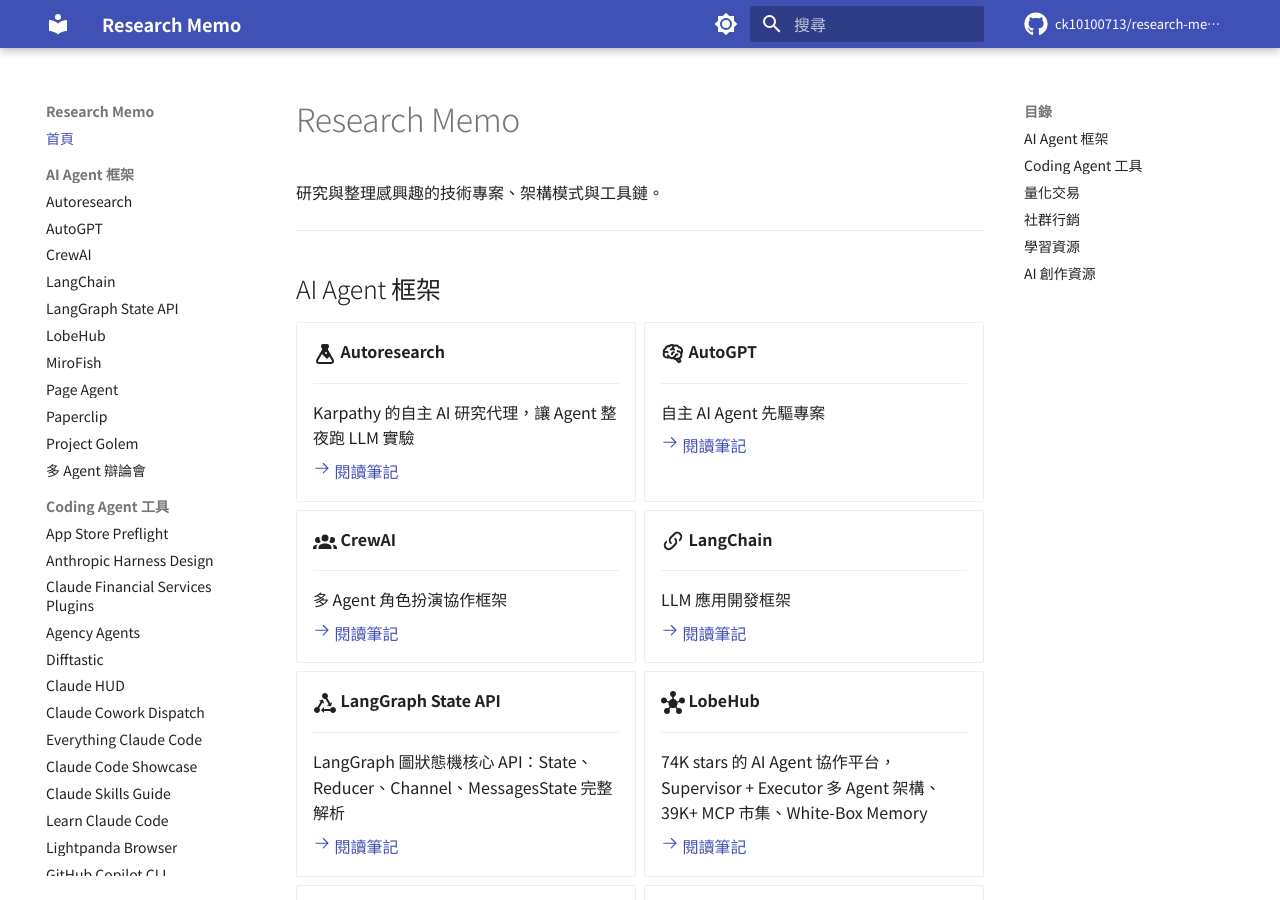
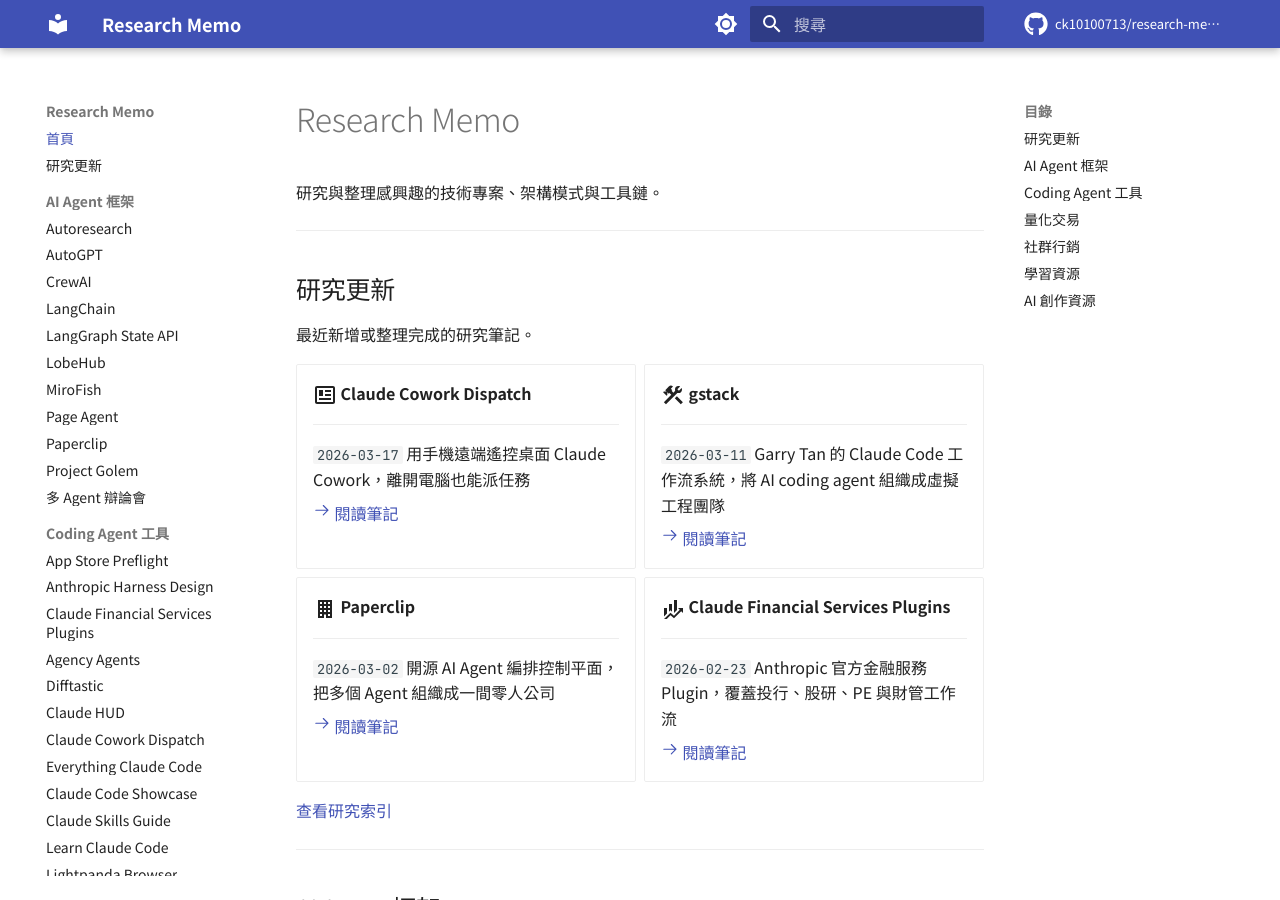
Before and after one commit to ck10100713/research-memo, an MkDocs documentation site: the page built from docs/index.md, in a window 1280 px wide and 900 px high. Built offline with MkDocs 1.6.1 and Material for MkDocs 9.7.7, drawn with Linux system fonts in a browser that asks for light colours; comment, search, counter and statistics services are not loaded.

Commit message:
Add research update index and duplicate-note check

```diff
--- a/docs/index.md
+++ b/docs/index.md
@@ -1,6 +1,50 @@
 # Research Memo
 
 研究與整理感興趣的技術專案、架構模式與工具鏈。
+
+---
+
+## 研究更新
+
+最近新增或整理完成的研究筆記。
+
+<div class="grid cards" markdown>
+
+-   :material-newspaper-variant-outline:{ .lg .middle } **Claude Cowork Dispatch**
+
+    ---
+
+    `2026-03-17` 用手機遠端遙控桌面 Claude Cowork，離開電腦也能派任務
+
+    [:octicons-arrow-right-24: 閱讀筆記](dispatch.md)
+
+-   :material-hammer-wrench:{ .lg .middle } **gstack**
+
+    ---
+
+    `2026-03-11` Garry Tan 的 Claude Code 工作流系統，將 AI coding agent 組織成虛擬工程團隊
+
+    [:octicons-arrow-right-24: 閱讀筆記](gstack.md)
+
+-   :material-office-building:{ .lg .middle } **Paperclip**
+
+    ---
+
+    `2026-03-02` 開源 AI Agent 編排控制平面，把多個 Agent 組織成一間零人公司
+
+    [:octicons-arrow-right-24: 閱讀筆記](paperclip.md)
+
+-   :material-finance:{ .lg .middle } **Claude Financial Services Plugins**
+
+    ---
+
+    `2026-02-23` Anthropic 官方金融服務 Plugin，覆蓋投行、股研、PE 與財管工作流
+
+    [:octicons-arrow-right-24: 閱讀筆記](claude-financial-services-plugins.md)
+
+</div>
+
+[查看研究索引](news.md)
 
 ---
 
--- a/mkdocs.yml
+++ b/mkdocs.yml
@@ -71,6 +71,7 @@
 
 nav:
   - 首頁: index.md
+  - 研究更新: news.md
   - AI Agent 框架:
       - Autoresearch: autoresearch.md
       - AutoGPT: autogpt.md
```
Also changed, not shown: .claude/skills/research/SKILL.md (+4 -0 lines), docs/news.md (added, +85 -0 lines).
